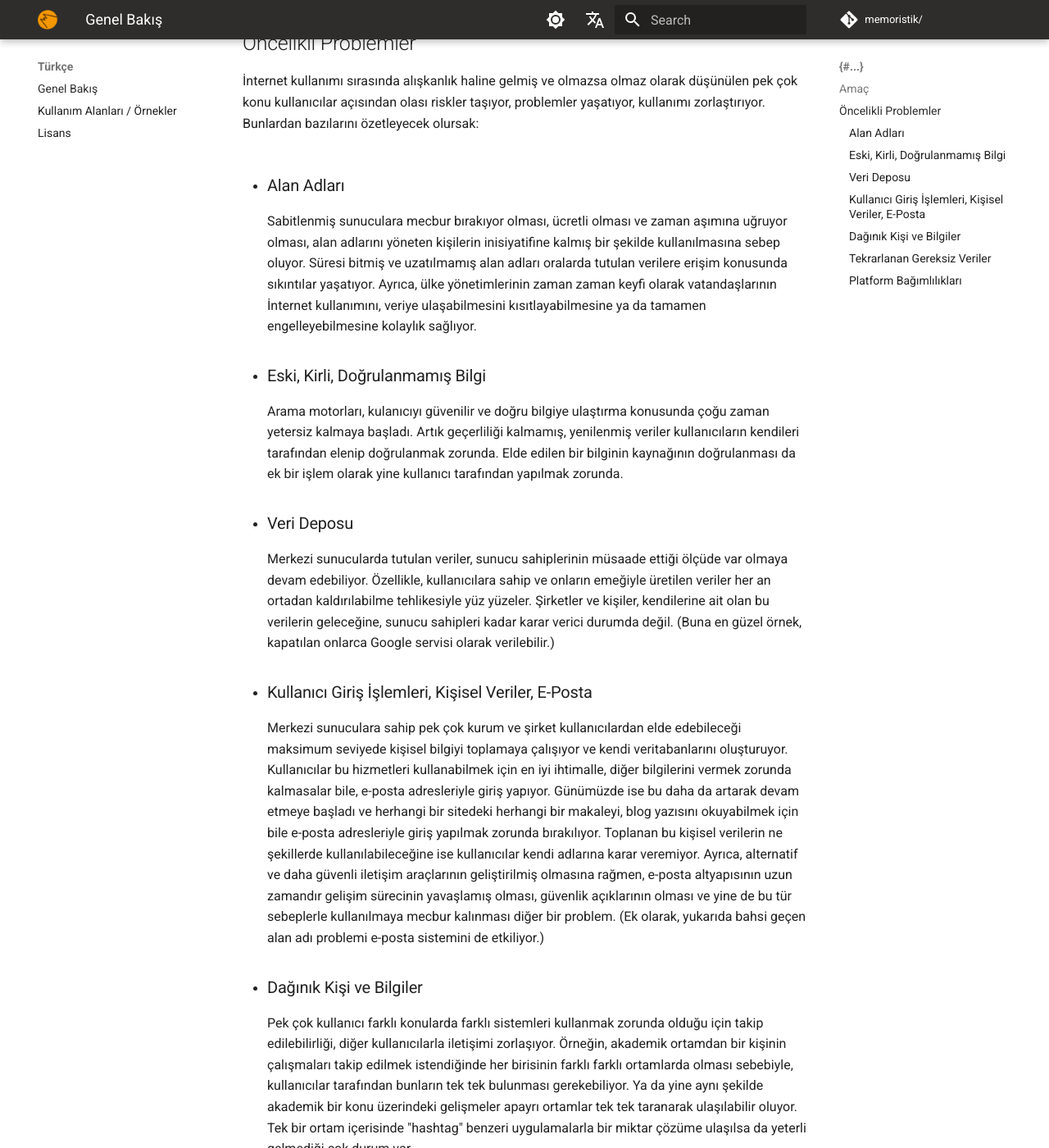
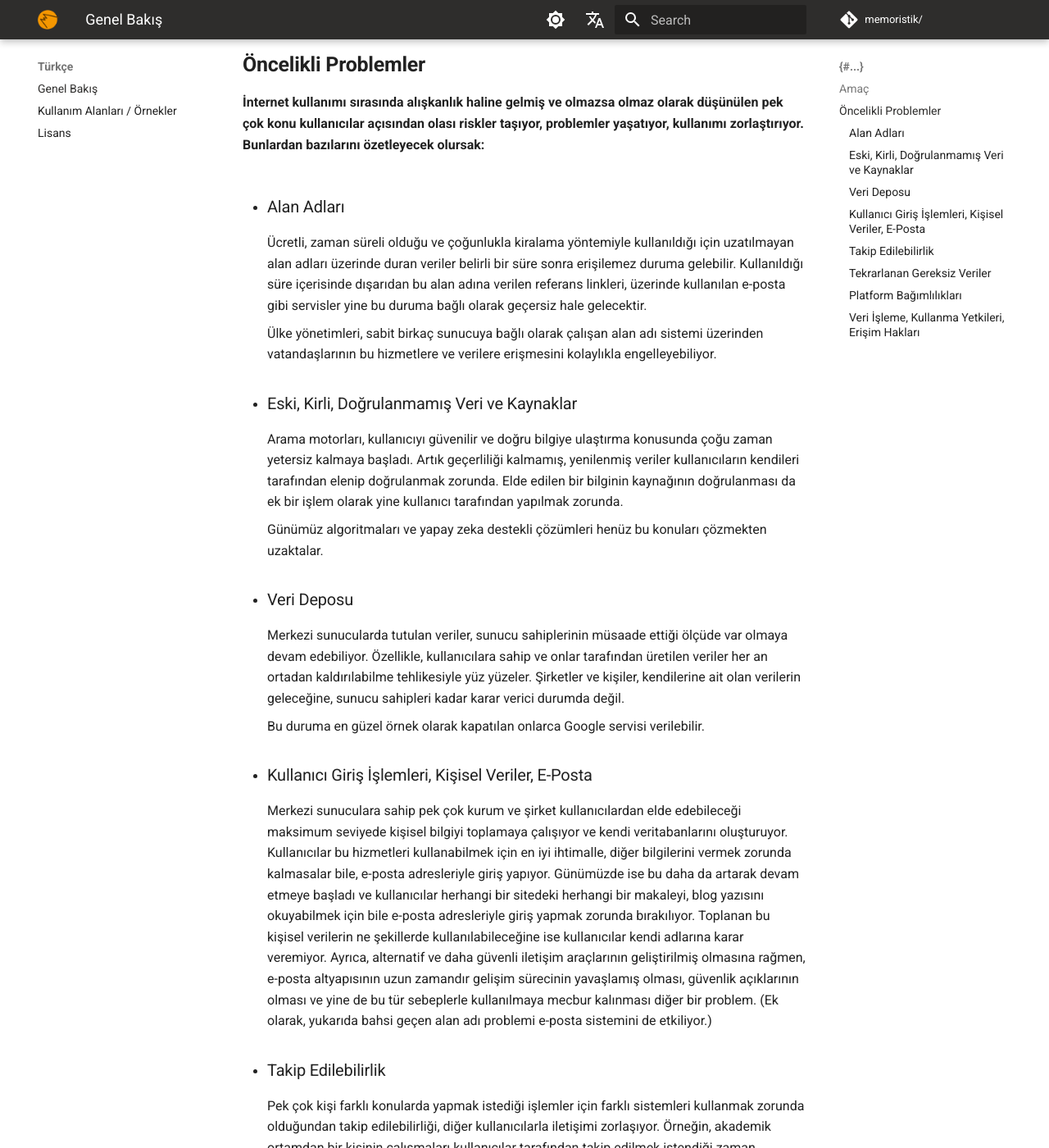
Before and after one commit to memoristik/memoristik.github.io, an MkDocs documentation site: the page built from docs/tr/genel.md, in a window 1280 px wide and 1400 px high, scrolled down 520 px. Shown: the whole window at 82% size. Built offline with MkDocs 1.6.1 and Material for MkDocs 9.7.7, drawn with Linux system fonts in a browser that asks for light colours; comment, search, counter and statistics services are not loaded; some of the changed text lies outside the part shown.

Commit message:
overview

```diff
--- a/docs/tr/genel.md
+++ b/docs/tr/genel.md
@@ -1,36 +1,53 @@
 # Genel Bakış
 
-## Amaç
-
+## **Amaç**
 Web3, Blokzincir & Merkle Ağacı vb. teknolojiler kullanılarak çok katmanlı ve açık kaynaklı bir altyapının oluşturulması ve üzerinde:
 
 - Kullanıcıların kendisine ait ve kendi ürettiği her türlü veri üzerinde hak sahibi olmasının ve bu verilerin güvenliğinin, devamlılığının sağlanması,
 - Verilerin serileştirilerek birbirleriyle iletişim kurabilmesinin sağlanması ve bütün verilere kolay, hızlı ve güvenli bir şekilde erişilebilmesi,
 - (Kullanıcıların kendisine ait kişisel veya ürettiği) verilerin kaynağının ve doğruluğunun saptanabilmesi.
 
-## Öncelikli Problemler
+---
 
-İnternet kullanımı sırasında alışkanlık haline gelmiş ve olmazsa olmaz olarak düşünülen pek çok konu kullanıcılar açısından olası riskler taşıyor, problemler yaşatıyor, kullanımı zorlaştırıyor. Bunlardan bazılarını özetleyecek olursak:
+## **Öncelikli Problemler**
+
+**İnternet kullanımı sırasında alışkanlık haline gelmiş ve olmazsa olmaz olarak düşünülen pek çok konu kullanıcılar açısından olası riskler taşıyor, problemler yaşatıyor, kullanımı zorlaştırıyor. Bunlardan bazılarını özetleyecek olursak:**
 
 - ### Alan Adları
-Sabitlenmiş sunuculara mecbur bırakıyor olması, ücretli olması ve zaman aşımına uğruyor olması, alan adlarını yöneten kişilerin inisiyatifine kalmış bir şekilde kullanılmasına sebep oluyor. Süresi bitmiş ve uzatılmamış alan adları oralarda tutulan verilere erişim konusunda sıkıntılar yaşatıyor.
-Ayrıca, ülke yönetimlerinin zaman zaman keyfi olarak vatandaşlarının İnternet kullanımını, veriye ulaşabilmesini kısıtlayabilmesine ya da tamamen engelleyebilmesine kolaylık sağlıyor.
 
-- ### Eski, Kirli, Doğrulanmamış Bilgi
-Arama motorları, kulanıcıyı güvenilir ve doğru bilgiye ulaştırma konusunda çoğu zaman yetersiz kalmaya başladı. Artık geçerliliği kalmamış, yenilenmiş veriler kullanıcıların kendileri tarafından elenip doğrulanmak zorunda. Elde edilen bir bilginin kaynağının doğrulanması da ek bir işlem olarak yine kullanıcı tarafından yapılmak zorunda.
+    Ücretli, zaman süreli olduğu ve çoğunlukla kiralama yöntemiyle kullanıldığı için uzatılmayan alan adları üzerinde duran veriler belirli bir süre sonra erişilemez duruma gelebilir. Kullanıldığı süre içerisinde dışarıdan bu alan adına verilen referans linkleri, üzerinde kullanılan e-posta gibi servisler yine bu duruma bağlı olarak geçersiz hale gelecektir.
+
+    Ülke yönetimleri, sabit birkaç sunucuya bağlı olarak çalışan alan adı sistemi üzerinden vatandaşlarının bu hizmetlere ve verilere erişmesini kolaylıkla engelleyebiliyor.
+
+
+- ### Eski, Kirli, Doğrulanmamış Veri ve Kaynaklar
+
+    Arama motorları, kullanıcıyı güvenilir ve doğru bilgiye ulaştırma konusunda çoğu zaman yetersiz kalmaya başladı. Artık geçerliliği kalmamış, yenilenmiş veriler kullanıcıların kendileri tarafından elenip doğrulanmak zorunda. Elde edilen bir bilginin kaynağının doğrulanması da ek bir işlem olarak yine kullanıcı tarafından yapılmak zorunda.
+
+    Günümüz algoritmaları ve yapay zeka destekli çözümleri henüz bu konuları çözmekten uzaktalar.
 
 - ### Veri Deposu
-Merkezi sunucularda tutulan veriler, sunucu sahiplerinin müsaade ettiği ölçüde var olmaya devam edebiliyor. Özellikle, kullanıcılara sahip ve onların emeğiyle üretilen veriler her an ortadan kaldırılabilme tehlikesiyle yüz yüzeler. Şirketler ve kişiler, kendilerine ait olan bu verilerin geleceğine, sunucu sahipleri kadar karar verici durumda değil.
-(Buna en güzel örnek, kapatılan onlarca Google servisi olarak verilebilir.)
+
+    Merkezi sunucularda tutulan veriler, sunucu sahiplerinin müsaade ettiği ölçüde var olmaya devam edebiliyor. Özellikle, kullanıcılara sahip ve onlar tarafından üretilen veriler her an ortadan kaldırılabilme tehlikesiyle yüz yüzeler. Şirketler ve kişiler, kendilerine ait olan verilerin geleceğine, sunucu sahipleri kadar karar verici durumda değil.
+
+    Bu duruma en güzel örnek olarak kapatılan onlarca Google servisi verilebilir.
 
 - ### Kullanıcı Giriş İşlemleri, Kişisel Veriler, E-Posta
-Merkezi sunuculara sahip pek çok kurum ve şirket kullanıcılardan elde edebileceği maksimum seviyede kişisel bilgiyi toplamaya çalışıyor ve kendi veritabanlarını oluşturuyor. Kullanıcılar bu hizmetleri kullanabilmek için en iyi ihtimalle, diğer bilgilerini vermek zorunda kalmasalar bile, e-posta adresleriyle giriş yapıyor. Günümüzde ise bu daha da artarak devam etmeye başladı ve herhangi bir sitedeki herhangi bir makaleyi, blog yazısını okuyabilmek için bile e-posta adresleriyle giriş yapılmak zorunda bırakılıyor. Toplanan bu kişisel verilerin ne şekillerde kullanılabileceğine ise kullanıcılar kendi adlarına karar veremiyor. Ayrıca, alternatif ve daha güvenli iletişim araçlarının geliştirilmiş olmasına rağmen, e-posta altyapısının uzun zamandır gelişim sürecinin yavaşlamış olması, güvenlik açıklarının olması ve yine de bu tür sebeplerle kullanılmaya mecbur kalınması diğer bir problem. (Ek olarak, yukarıda bahsi geçen alan adı problemi e-posta sistemini de etkiliyor.)
 
-- ### Dağınık Kişi ve Bilgiler
-Pek çok kullanıcı farklı konularda farklı sistemleri kullanmak zorunda olduğu için takip edilebilirliği, diğer kullanıcılarla iletişimi zorlaşıyor. Örneğin, akademik ortamdan bir kişinin çalışmaları takip edilmek istendiğinde her birisinin farklı farklı ortamlarda olması sebebiyle, kullanıcılar tarafından bunların tek tek bulunması gerekebiliyor. Ya da yine aynı şekilde akademik bir konu üzerindeki gelişmeler apayrı ortamlar tek tek taranarak ulaşılabilir oluyor. Tek bir ortam içerisinde "hashtag" benzeri uygulamalarla bir miktar çözüme ulaşılsa da yeterli gelmediği çok durum var.
+    Merkezi sunuculara sahip pek çok kurum ve şirket kullanıcılardan elde edebileceği maksimum seviyede kişisel bilgiyi toplamaya çalışıyor ve kendi veritabanlarını oluşturuyor. Kullanıcılar bu hizmetleri kullanabilmek için en iyi ihtimalle, diğer bilgilerini vermek zorunda kalmasalar bile, e-posta adresleriyle giriş yapıyor. Günümüzde ise bu daha da artarak devam etmeye başladı ve kullanıcılar herhangi bir sitedeki herhangi bir makaleyi, blog yazısını okuyabilmek için bile e-posta adresleriyle giriş yapmak zorunda bırakılıyor. Toplanan bu kişisel verilerin ne şekillerde kullanılabileceğine ise kullanıcılar kendi adlarına karar veremiyor. Ayrıca, alternatif ve daha güvenli iletişim araçlarının geliştirilmiş olmasına rağmen, e-posta altyapısının uzun zamandır gelişim sürecinin yavaşlamış olması, güvenlik açıklarının olması ve yine de bu tür sebeplerle kullanılmaya mecbur kalınması diğer bir problem. (Ek olarak, yukarıda bahsi geçen alan adı problemi e-posta sistemini de etkiliyor.)
+
+- ### Takip Edilebilirlik
+
+    Pek çok kişi farklı konularda yapmak istediği işlemler için farklı sistemleri kullanmak zorunda olduğundan takip edilebilirliği, diğer kullanıcılarla iletişimi zorlaşıyor. Örneğin, akademik ortamdan bir kişinin çalışmaları kullanıcılar tarafından takip edilmek istendiği zaman, çalışmaların yer aldığı her bir ortamın ayrı ayrı bulunması gerekebiliyor. Ya da yine aynı şekilde akademik bir konu üzerindeki takip edilmek istenen gelişmeler apayrı ortamlar tek tek taranarak ulaşılabilir oluyor. Tek bir ortam içerisinde "hashtag" benzeri uygulamalarla bir miktar çözüme ulaşılsa da yeterli gelmediği çok durum var.
 
 - ### Tekrarlanan Gereksiz Veriler
-Özellikle "ürün"ler konusunda, aynı veriler o ürünün yer aldığı her farklı ortam içerisinde tekrarlanıyor. Örneğin, bir ürüne ait teknik bilgiler, o ürünün satışının yapıldığı sitelerde baştan giriliyor. Bu da emeğin boş yere harcanmasına sebep oluyor.
+
+    Özellikle "ürün"ler konusunda, aynı veriler o ürünün yer aldığı her farklı ortam içerisinde tekrarlanıyor. Örneğin, bir ürüne ait teknik bilgiler, o ürünün satışının yapıldığı sitelerde baştan giriliyor. Bu da emeğin boş yere harcanmasına sebep oluyor.
 
 - ### Platform Bağımlılıkları
-Kullanıcıların birbirleriyle paylaşmak istedikleri bazı veriler, farklı seçenekler olmasına rağmen, kullanıcıları belli başlı platformları kullanmaya zorluyor. Örneğin, paylaşılan bir müzik listesi, aynı içeriklere sahip bir başka platformdan açılamıyor. Herkesin kullanımı için oluşturulan veri setleri oluşturulduğu ortam içerisinde sınırlanmak zorunda kalabiliyor. Bir başka ortama aktarılabilse bile üzerine dışarıdan yapılabilecek katkılar ortak bir platformda kolayca birleşemiyor. Aynı veriler üzerinde yapılacak ortak çalışmalar kişinin istediği, rahat ettiği bir ortamda devam edemeyebiliyor.
+
+    Kullanıcıların birbirleriyle paylaşmak istedikleri bazı veriler, farklı seçenekler olmasına rağmen, kullanıcıları belli başlı platformları kullanmaya zorluyor. Örneğin, paylaşılan bir müzik listesi, aynı içeriklere sahip bir başka platformdan açılamıyor. Herkesin kullanımı için oluşturulan veri setleri oluşturulduğu ortam içerisinde sınırlı kalıyor, bir başka ortama aktarılabilse bile üzerine dışarıdan yapılabilecek katkılar ortak bir platformda kolayca birleşemiyor. Aynı veriler üzerinde yapılacak ortak çalışmalar kişinin istediği, rahat ettiği bir ortamda devam edemeyebiliyor.
+
+- ### Veri İşleme, Kullanma Yetkileri, Erişim Hakları
+
+    Çoğunlukla bağımsız, bireysel kişiler tarafından ortaklaşa oluşturulan veriler, farklı kurum ve şirketler tarafından sahipleniliyor ve bu bilgiyi ortaya koyan kişilerin özgürce kullanmasına izin verilmiyor. Farklı ortamlarda ve farklı şekillerde ortaya çıkan bu veriler karşılaştırmalı olarak ele alınamaz duruma geldi. Önceden hiç olmazsa API'ler aracılığıyla yapılabilir durumda olan bu işlemler gün geçtikçe bahsedilen ortam sahipleri tarafından engellenir duruma geldi.
```
